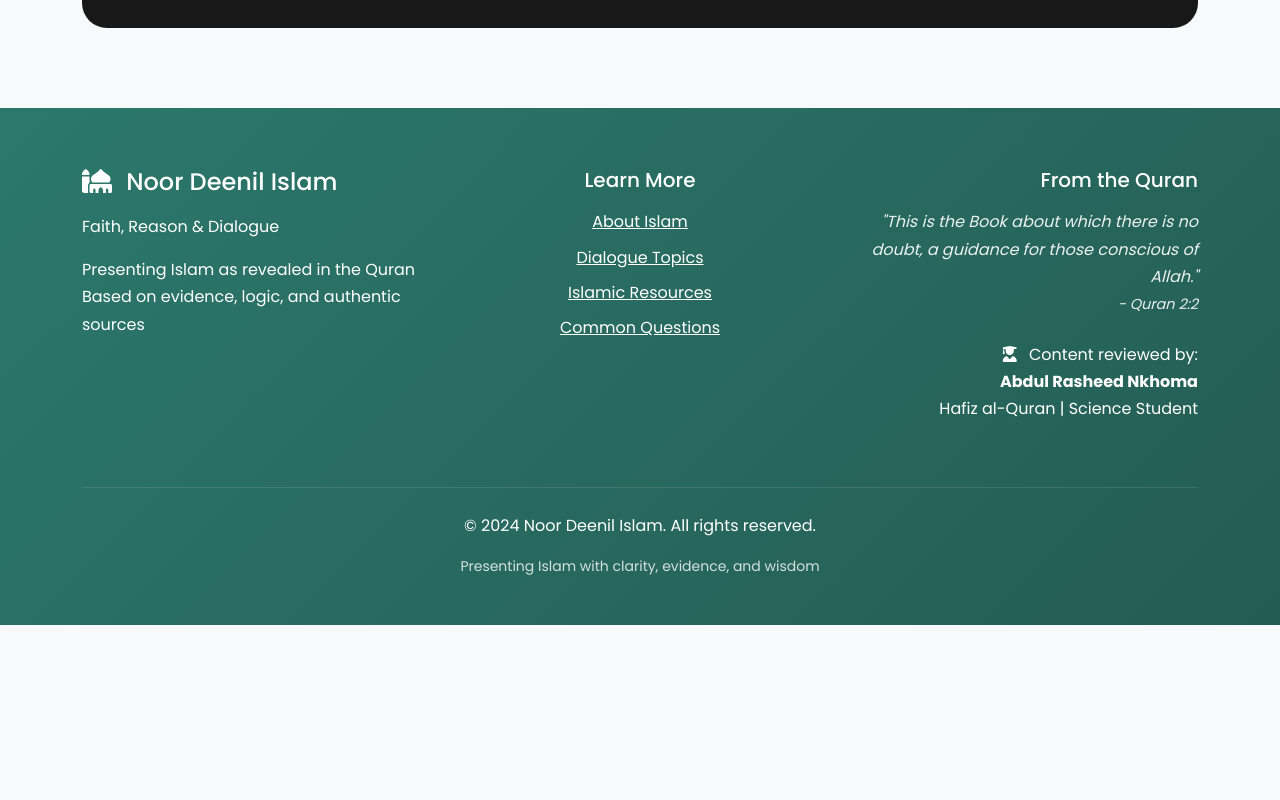
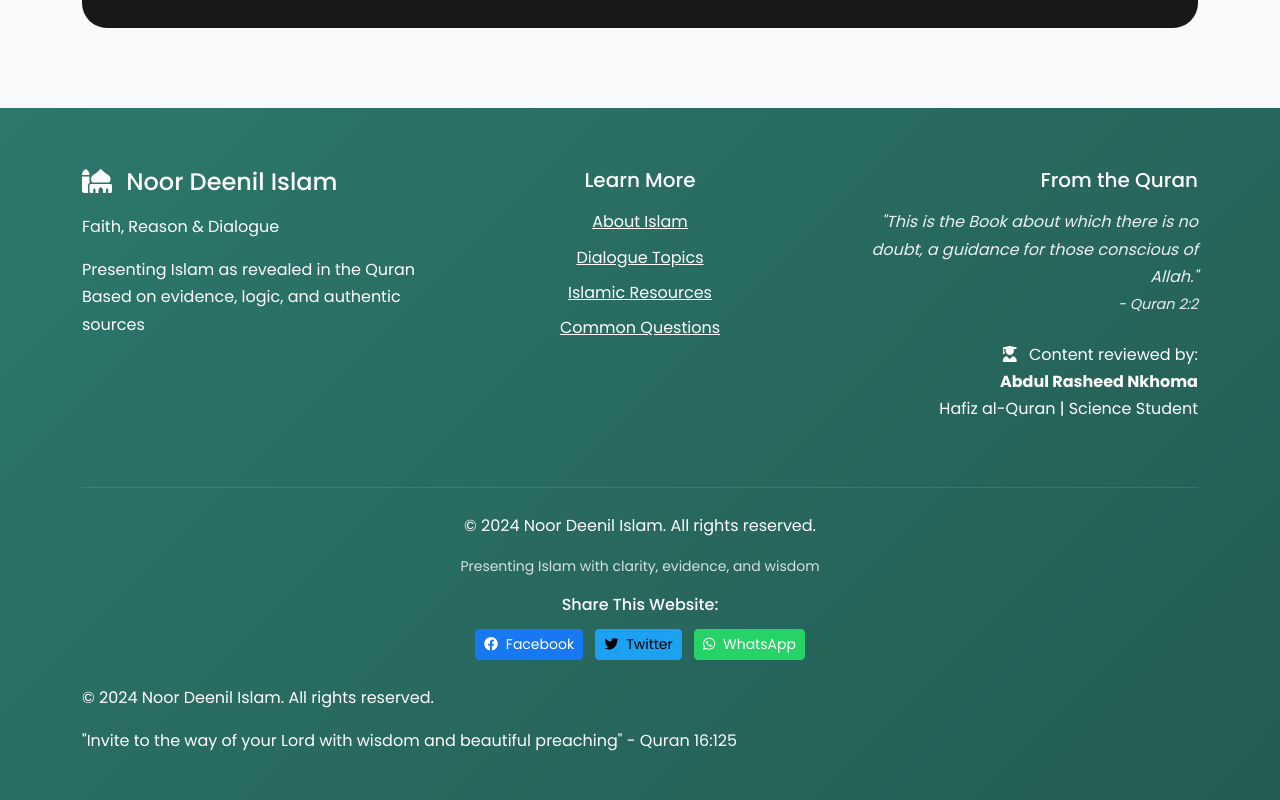
Before and after one commit to abdulrasheedt411/noor-deenil-islam, a website: page about.html in a window 1280 px wide. Shown: the part 7548-8348 px from the top of the page. Before the commit the page ends 8173 px from the top, so only its background shows below. Drawn offline with nearby package versions, Linux system fonts and the light colour scheme; grey boxes are pictures that could not be loaded.

Commit message:
Update about.html

```diff
--- a/about.html
+++ b/about.html
@@ -874,6 +874,28 @@
             <div class="text-center mt-5 pt-4" style="border-top: 1px solid rgba(255,255,255,0.1);">
                 <p>&copy; 2024 Noor Deenil Islam. All rights reserved.</p>
                 <p class="small" style="opacity: 0.8;">Presenting Islam with clarity, evidence, and wisdom</p>
+            </div>            <!-- Social Sharing -->
+            <div class="text-center mb-4">
+                <h6 style="color: white; margin-bottom: 15px;">Share This Website:</h6>
+                <div class="social-share">
+                    <a href="https://www.facebook.com/sharer/sharer.php?u=https://abdulrasheedt411.github.io/noor-deenil-islam/"
+                       target="_blank" class="btn btn-sm btn-primary me-2" style="background: #1877f2; border-color: #1877f2;">
+                        <i class="fab fa-facebook me-1"></i> Facebook
+                    </a>
+                    <a href="https://twitter.com/intent/tweet?url=https://abdulrasheedt411.github.io/noor-deenil-islam/&text=Check%20out%20Noor%20Deenil%20Islam%20-%20Islamic%20Dawah%20and%20Dialogue"
+                       target="_blank" class="btn btn-sm btn-info me-2" style="background: #1da1f2; border-color: #1da1f2;">
+                        <i class="fab fa-twitter me-1"></i> Twitter
+                    </a>
+                    <a href="https://wa.me/?text=Check%20out%20this%20Islamic%20Dawah%20website%3A%20https%3A%2F%2Fabdulrasheedt411.github.io%2Fnoor-deenil-islam%2F"
+                       target="_blank" class="btn btn-sm btn-success" style="background: #25d366; border-color: #25d366;">
+                        <i class="fab fa-whatsapp me-1"></i> WhatsApp
+                    </a>
+                </div>
+            </div>
+
+            <div class="copyright">
+                <p>&copy; 2024 Noor Deenil Islam. All rights reserved.</p>
+                <p class="mt-2">"Invite to the way of your Lord with wisdom and beautiful preaching" - Quran 16:125</p>
             </div>
         </div>
     </footer>
```
